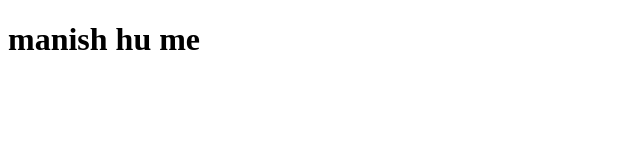
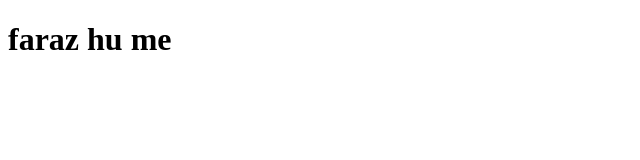
Before and after one commit to akashsaini3032/portfolio, a plain HTML site: page manish.html in a window 1280 px wide. Shown: the whole page, without its empty margins (0-640 px from the left). Drawn offline with Linux system fonts and the light colour scheme.

Commit message:
gitchanges

```diff
--- a/manish.html
+++ b/manish.html
@@ -6,6 +6,6 @@
     <title>Document</title>
 </head>
 <body>
-    <h1>manish hu me</h1>
+    <h1>faraz hu me</h1>
 </body>
 </html>
```
